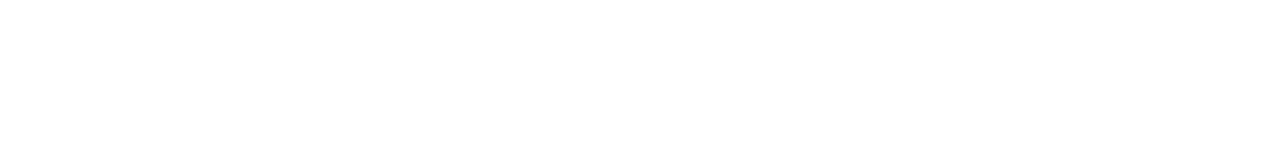
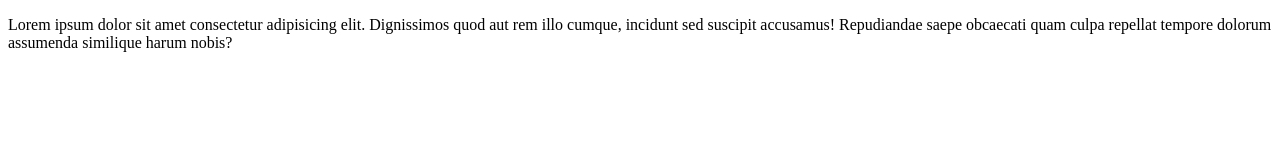
Before and after one commit to manolo0606MC/Prueba-GitHub, a plain HTML site: page index.html in a window 1280 px wide. Drawn offline with Linux system fonts and the light colour scheme.

Commit message:
Segunda codificacion

```diff
--- a/index.html
+++ b/index.html
@@ -8,5 +8,11 @@
 </head>
 <body>
 
+<!--    Div contenerdor-->
+<div class="container">
+    <div class="row">
+        <p>Lorem ipsum dolor sit amet consectetur adipisicing elit. Dignissimos quod aut rem illo cumque, incidunt sed suscipit accusamus! Repudiandae saepe obcaecati quam culpa repellat tempore dolorum assumenda similique harum nobis?</p>
+    </div>
+</div>
 </body>
 </html>
```
